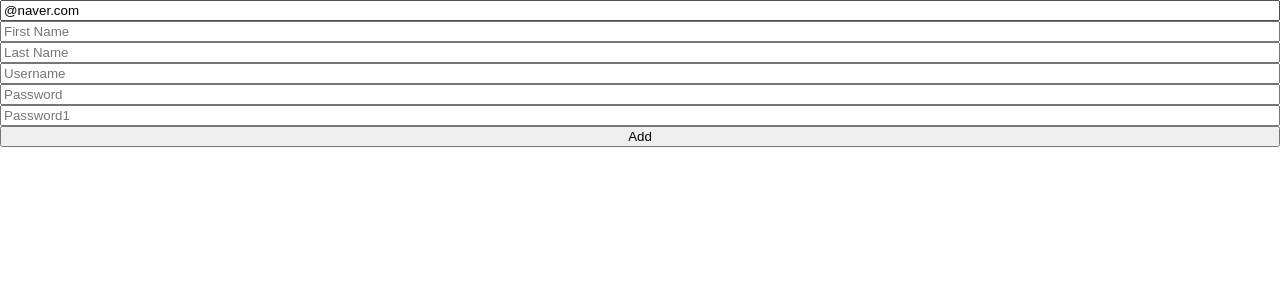
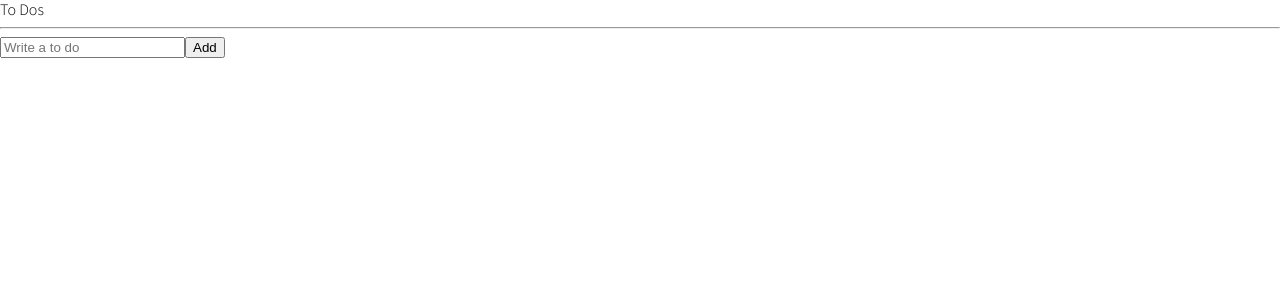
Before and after one commit to insidelamp/nomad_reactM, a React (Create React App) app in the folder nomad_reactmaster/: page / in a window 1280 px wide. Shown: the top 300 px of the page. Built offline with nearby package versions, Linux system fonts and the light colour scheme.

Commit message:
리코일 todo시작

```diff
--- a/nomad_reactmaster/src/App.tsx
+++ b/nomad_reactmaster/src/App.tsx
@@ -1,7 +1,6 @@
 import { BrowserRouter, Route, Switch } from "react-router-dom";
 import { createGlobalStyle, ThemeProvider } from "styled-components";
-import ToDoList from "./ToDoList";
-import Login from "./Login";
+import ToDoList from "./commponents/ToDoList";
 
 const GlobalStyle = createGlobalStyle`
 @import url('https://fonts.googleapis.com/css2?family=Source+Sans+Pro:wght@300;400&display=swap');
@@ -74,9 +73,6 @@
         <Route path="/">
           <ToDoList />
         </Route>
-        <Route path="/login">
-          <Login />
-        </Route>
       </Switch>
     </BrowserRouter>
   );
--- a/nomad_reactmaster/src/Login.tsx
+++ /dev/null
@@ -1,116 +0,0 @@
-import React, { useState } from "react";
-import styled from "styled-components";
-import { emailCheck, passwordCheck, phoneCheck, nickCheck } from "./common";
-
-function Login() {
-  const [userEmail, setUserEmail] = useState("");
-  const [password, setPassword] = useState("");
-  const [nickname, setNickName] = useState("");
-  const [phoneNumber, setPhonNumber] = useState("");
-  const [toDo, setToDo] = useState("");
-
-  const submit = () => {
-    if (userEmail === "" || password === "" || nickname === "" || phoneNumber) {
-      window.alert("입력칸들을 전부 입력해주세요!");
-    }
-    if (!emailCheck(userEmail)) {
-      window.alert("이메일 형식이 맞지 않습니다!");
-      return;
-    }
-    if (!passwordCheck(password)) {
-      window.alert(
-        "비밀번호는 숫자와 문자 포함 형태의 6~12자리 이내로 가능합니다!"
-      );
-      return;
-    }
-    if (!nickCheck(nickname)) {
-      window.alert("닉네임은 한글, 영문, 숫자만 가능하며 2-10자리 가능합니다!");
-      return;
-    }
-    if (!phoneCheck(phoneNumber)) {
-      window.alert("핸드폰번호는 000-0000-0000 의 형태로 숫자를 입력해주세요");
-      return;
-    }
-  };
-
-  const onEmailChange = (event: React.FormEvent<HTMLInputElement>) => {
-    const {
-      currentTarget: { value },
-    } = event;
-    setUserEmail(value);
-  };
-  const onPwChange = (event: React.FormEvent<HTMLInputElement>) => {
-    const {
-      currentTarget: { value },
-    } = event;
-    setPassword(value);
-  };
-  const onNickChange = (event: React.FormEvent<HTMLInputElement>) => {
-    const {
-      currentTarget: { value },
-    } = event;
-    setNickName(value);
-  };
-  const onPhonChange = (event: React.FormEvent<HTMLInputElement>) => {
-    const {
-      currentTarget: { value },
-    } = event;
-    setPhonNumber(value);
-  };
-  const onChange = (event: React.FormEvent<HTMLInputElement>) => {
-    const {
-      currentTarget: { value },
-    } = event;
-    setToDo(value);
-  };
-  const onSubmit = (event: React.FormEvent<HTMLFormElement>) => {
-    event.preventDefault();
-    console.log(userEmail);
-    console.log(password);
-    console.log(nickname);
-    console.log(phoneNumber);
-    console.log(toDo);
-  };
-  return (
-    <div>
-      <FormMain onSubmit={onSubmit}>
-        <input
-          onChange={onEmailChange}
-          value={userEmail}
-          placeholder={"이메일을 입력해주세요"}
-        />
-        <input
-          onChange={onPwChange}
-          value={password}
-          placeholder={"비밀번호를 입력해주세요"}
-        />
-        <input
-          onChange={onNickChange}
-          value={nickname}
-          placeholder={"별명을 입력해주세요"}
-        />
-        <input
-          onChange={onPhonChange}
-          value={phoneNumber}
-          placeholder={"핸드폰 번호를  입력해주세요"}
-        />
-        <input
-          onChange={onChange}
-          value={toDo}
-          placeholder="내용을 입력해주세요"
-        />
-        <button onClick={submit}>제출하기</button>
-      </FormMain>
-    </div>
-  );
-}
-
-const FormMain = styled.form`
-  width: 30vh;
-  height: 30px;
-  display: flex;
-  flex-direction: column;
-  margin: 300px 0px 0px 100px;
-`;
-
-export default Login;
--- a/nomad_reactmaster/src/ToDoList.tsx
+++ /dev/null
@@ -1,117 +0,0 @@
-import React from "react";
-import { useForm } from "react-hook-form";
-import { DefaultValue } from "recoil";
-
-interface IForm {
-  email: string;
-  firstName: string;
-  lastName: string;
-  username: string;
-  password: string;
-  password1: string;
-  extraError?: string;
-}
-
-function ToDoList() {
-  const {
-    register,
-    handleSubmit,
-    formState: { errors },
-    setError,
-  } = useForm<IForm>({ defaultValues: { email: "@naver.com" } });
-  const onValid = (data: IForm) => {
-    if (data.password !== data.password) {
-      setError(
-        "password1",
-        { message: "Password are not the same" },
-        { shouldFocus: true }
-      );
-    }
-  };
-
-  return (
-    <div>
-      <form
-        style={{ display: "flex", flexDirection: "column" }}
-        onSubmit={handleSubmit(onValid)}
-      >
-        <input
-          {...register("email", {
-            required: "Email is required",
-            pattern: {
-              value: /^[A-Za-z0-9._%+-]+@naver.com$/,
-              message: "Only naver.com emails allowed",
-            },
-          })}
-          placeholder="Email"
-        />
-        <span>{errors?.email?.message}</span>
-        <input
-          {...register("firstName", {
-            required: "write here",
-            validate: {
-              noNico: (value) =>
-                value.includes("nico") ? "no nicos allowed" : true,
-              noNick: (value) =>
-                value.includes("nick") ? "no nick allowed" : true,
-            },
-          })}
-          placeholder="First Name"
-        />
-        <span>{errors?.firstName?.message}</span>
-        <input
-          {...register("lastName", { required: "write here" })}
-          placeholder="Last Name"
-        />
-        <span>{errors?.lastName?.message}</span>
-        <input
-          {...register("username", { required: "write here", minLength: 10 })}
-          placeholder="Username"
-        />
-        <span>{errors?.username?.message}</span>
-        <input
-          {...register("password", { required: "write here", minLength: 5 })}
-          placeholder="Password"
-        />
-        <span>{errors?.username?.message}</span>
-        <input
-          {...register("password1", {
-            required: "Password is required",
-            minLength: {
-              value: 5,
-              message: "Your password is too short.",
-            },
-          })}
-          placeholder="Password1"
-        />
-        <span>{errors?.password?.message}</span>
-        <button>Add</button>
-        <span>{errors?.extraError?.message}</span>
-      </form>
-    </div>
-  );
-}
-
-// const ToDoList = () => {
-//   const [toDo, setToDo] = useState("");
-//   const onChange = (event: React.FormEvent<HTMLInputElement>) => {
-//     const {
-//       currentTarget: { value },
-//     } = event;
-//     setToDo(value);
-//   };
-//   const onSubmit = (event: React.FormEvent<HTMLFormElement>) => {
-//     event.preventDefault();
-//     console.log(toDo);
-//   };
-//   return (
-//     <div>
-//       <form onSubmit={onSubmit}>
-//         <input onChange={onChange} value={toDo} placeholder="Write a to do" />
-//         <button>add</button>
-//       </form>
-//     </div>
-//   );
-// };
-
-export default ToDoList;
--- /dev/null
+++ b/nomad_reactmaster/src/commponents/ToDoList.tsx
@@ -0,0 +1,48 @@
+import { useForm } from "react-hook-form";
+import { atom, useRecoilState } from "recoil";
+
+interface IForm {
+  toDo: string;
+}
+interface IToDo {
+  text: string;
+  id: number;
+  category: "TO_DO" | "DOING" | "DONE";
+}
+const toDoState = atom<IToDo[]>({
+  key: "toDo",
+  default: [],
+});
+
+function ToDoList() {
+  const [toDos, setToDos] = useRecoilState(toDoState);
+  const { register, handleSubmit, setValue } = useForm<IForm>();
+  const handleValid = ({ toDo }: IForm) => {
+    setToDos((oldToDos) => [
+      { text: toDo, id: Date.now(), category: "TO_DO" },
+      ...oldToDos,
+    ]);
+    setValue("toDo", "");
+  };
+
+  return (
+    <div>
+      <h1>To Dos</h1>
+      <hr />
+      <form onSubmit={handleSubmit(handleValid)}>
+        <input
+          {...register("toDo", { required: "Please write a TO Do" })}
+          placeholder="Write a to do"
+        />
+        <button>Add</button>
+      </form>
+      <ul>
+        {toDos.map((toDo) => (
+          <li key={toDo.id}>{toDo.text}</li>
+        ))}
+      </ul>
+    </div>
+  );
+}
+
+export default ToDoList;
```
